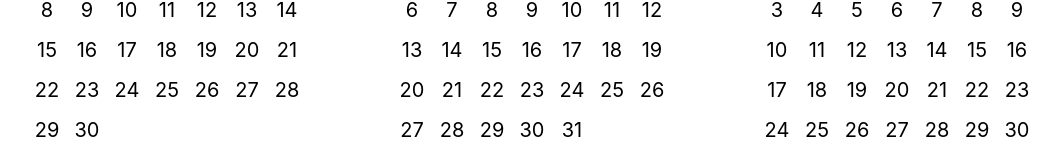
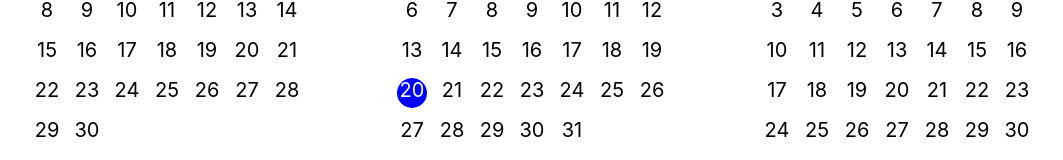
Before and after one commit to mxsolopov/react-calendar, a React (Create React App) app: page / in a window 1280 px wide. Shown: the part 175-335 px from the top of the page, without its empty margins (108-1171 px from the left). Built offline with nearby package versions, Linux system fonts and the light colour scheme.

Commit message:
Data range

```diff
--- a/package.json
+++ b/package.json
@@ -6,6 +6,7 @@
     "@testing-library/jest-dom": "^5.16.1",
     "@testing-library/react": "^12.1.2",
     "@testing-library/user-event": "^13.5.0",
+    "classnames": "^2.3.1",
     "react": "^17.0.2",
     "react-dom": "^17.0.2",
     "react-scripts": "5.0.0",
--- a/src/App.jsx
+++ b/src/App.jsx
@@ -12,6 +12,7 @@ const App = () => {
 
   const [date, setDate] = useState({ month: currentMonth, year: currentYear });
   const [startDate, setStartDate] = useState(null);
+  const [endDate, setEndDate] = useState(null);
 
   const prevMonth = date.month === 0 ? 11 : date.month - 1;
   const nextMonth = date.month === 11 ? 0 : date.month + 1;
@@ -49,7 +50,9 @@ const App = () => {
               calcStartDay(date.year, prevMonth)}
             year={date.month === 0 ? date.year - 1 : date.year}
             startDate={startDate}
-            setStartDate={setStartDate} />
+            setStartDate={setStartDate}
+            endDate={endDate}
+            setEndDate={setEndDate} />
 
           <Month
             monthNum={date.month}
@@ -57,7 +60,9 @@ const App = () => {
             startMonthDay={calcStartDay(date.year, date.month)}
             year={date.year}
             startDate={startDate}
-            setStartDate={setStartDate} />
+            setStartDate={setStartDate}
+            endDate={endDate}
+            setEndDate={setEndDate} />
 
           <Month
             monthNum={nextMonth}
@@ -67,7 +72,9 @@ const App = () => {
               calcStartDay(date.year, nextMonth)}
             year={date.month === 11 ? date.year + 1 : date.year}
             startDate={startDate}
-            setStartDate={setStartDate} />
+            setStartDate={setStartDate}
+            endDate={endDate}
+            setEndDate={setEndDate} />
         </div>
 
       </div>
--- a/src/components/Month.css
+++ b/src/components/Month.css
@@ -29,3 +29,9 @@
   color: white;
   border-radius: 50%;
 }
+
+.selected-day {
+  background-color: green;
+  color: white;
+  border-radius: 50%;
+}
--- a/src/components/Month.jsx
+++ b/src/components/Month.jsx
@@ -1,9 +1,11 @@
-import React from 'react'
-import './Month.css'
+import React from 'react';
+import './Month.css';
+import classNames from 'classnames';
 
-const Month = ({monthNum, daysNum, startMonthDay, year, startDate, setStartDate}) => {
+const Month = ({ monthNum, daysNum, startMonthDay, year, startDate, setStartDate, endDate, setEndDate }) => {
 
     const monthNames = ['Январь', 'Февраль', 'Март', 'Апрель', 'Май', 'Июнь', 'Июль', 'Август', 'Сентябрь', 'Октябрь', 'Ноябрь', 'Декабрь'];
+    let now = new Date(new Date().getFullYear(), new Date().getMonth(), new Date().getDate());
 
     function generateDaysArr(num) {
         let arr = [];
@@ -13,15 +15,34 @@ const Month = ({monthNum, daysNum, startMonthDay, year, startDate, setStartDate}
         return arr;
     }
 
-    function selectStartDate(day) {
-        const date = new Date(year, monthNum, day.textContent);
+    function clickHandler(date) {
+
+        // Начальный выбор даты отсчёта
         if (!startDate) {
             setStartDate(date);
-            day.classList.add('current-day');
+
+
+        } else {
+            if (date.getTime() === startDate.getTime()) {
+                setStartDate(null);
+                setEndDate(null);
+            }
         }
 
-        if (startDate === date) {
-            console.log(true);
+        if (startDate && !endDate) {
+
+            if (date.getTime() > startDate.getTime()) {
+                setEndDate(date);
+            } else if (date.getTime() === startDate.getTime()) {
+                setStartDate(null);
+            } else {
+                setStartDate(date);
+            }
+        }
+
+        if (startDate && endDate) {
+            setEndDate(null);
+            setStartDate(date);
         }
     }
 
@@ -39,10 +60,32 @@ const Month = ({monthNum, daysNum, startMonthDay, year, startDate, setStartDate}
             </div>
             <div className="calendar-container">
                 {generateDaysArr(daysNum).map((day, index) => {
-                    if (index == 0) {
-                        return <div key={index} style={{gridColumn: startMonthDay}}>{day}</div>
+                    const date = new Date(year, monthNum, day);
+                    const currentDay = now.getTime() === date.getTime() ? 'current-day' : null;
+                    const startDay = startDate ?
+                        startDate.getTime() === date.getTime() ? 'selected-day' : null :
+                        null;
+                    const endDay = endDate ?
+                        endDate.getTime() === date.getTime() ? 'selected-day' : null :
+                        null;
+                    const dateRange = startDate && endDate ?
+                        startDate.getTime() < date.getTime() && endDate.getTime() > date.getTime() ? 'selected-day' : null : null;
+
+                    if (index === 0) {
+                        return <div
+                            key={index}
+                            style={{ gridColumn: startMonthDay }}
+                            className={classNames(currentDay, startDay, endDay, dateRange)}
+                            onClick={() => clickHandler(date)}>
+                            {day}
+                        </div>
                     } else {
-                        return <div key={index} onClick={(e) => selectStartDate(e.target)}>{day}</div>
+                        return <div
+                            key={index}
+                            className={classNames(currentDay, startDay, endDay, dateRange)}
+                            onClick={() => clickHandler(date)}>
+                            {day}
+                        </div>
                     }
                 })}
             </div>
```
Also changed, not shown: 1 other file (tests, documents, lock files or other folders).
